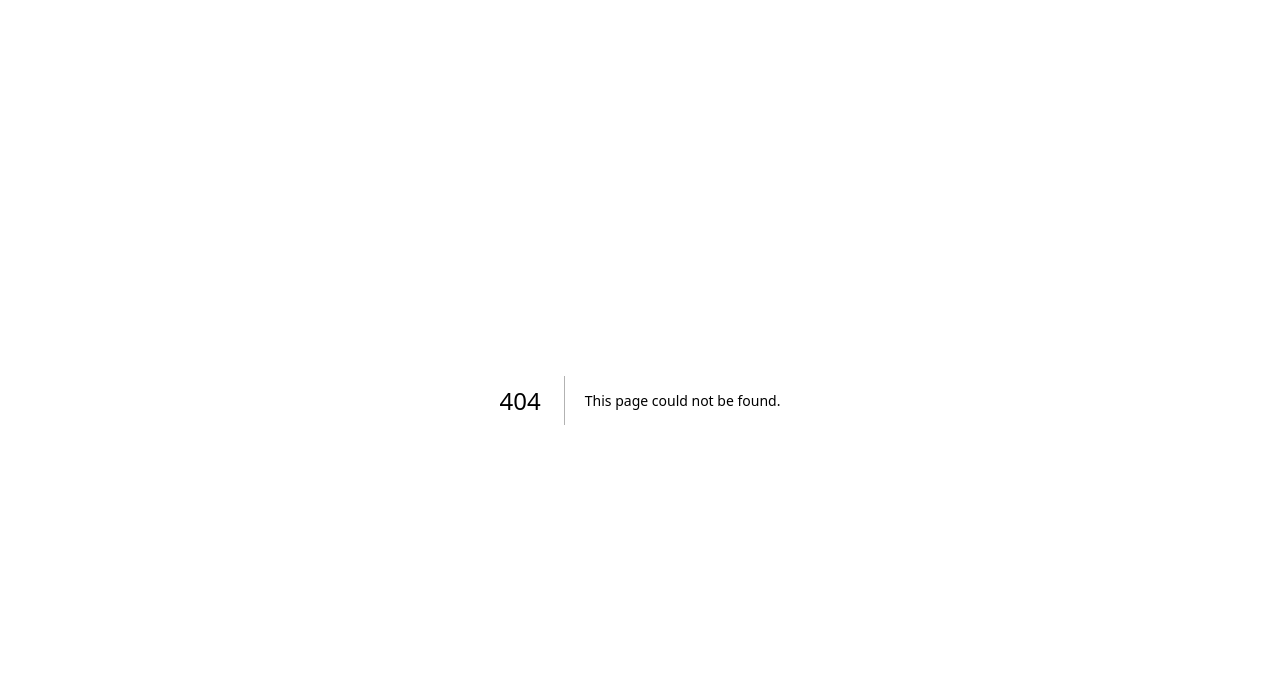
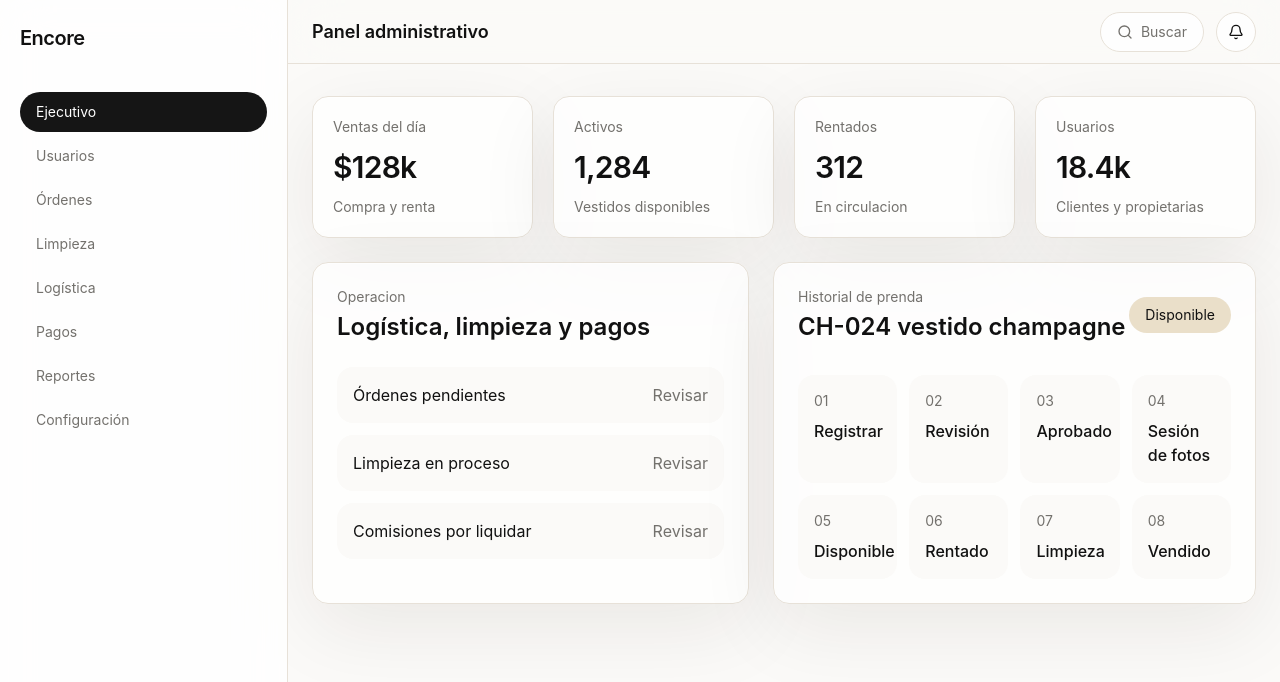
Before and after one commit to chemamaria74-lab/encore-collective, a Next.js app in the folder frontend/: page / in a window 1280 px wide. Before the commit this address had no page. Shown: the top 682 px of the page. Built offline with nearby package versions, Linux system fonts and the light colour scheme.

Commit message:
Add files via upload

```diff
--- /dev/null
+++ b/frontend/src/app/page.tsx
@@ -0,0 +1,31 @@
+import { DashboardShell } from "@/components/dashboard/shell";
+import { GarmentTimeline } from "@/features/dashboard/garment-timeline";
+import { MetricCard } from "@/features/dashboard/metric-card";
+
+export default function AdminDashboard() {
+  return (
+    <DashboardShell role="ROLE_ADMIN" title="Panel administrativo">
+      <div className="grid gap-5 md:grid-cols-4">
+        <MetricCard label="Ventas del día" value="$128k" detail="Compra y renta" />
+        <MetricCard label="Activos" value="1,284" detail="Vestidos disponibles" />
+        <MetricCard label="Rentados" value="312" detail="En circulacion" />
+        <MetricCard label="Usuarios" value="18.4k" detail="Clientes y propietarias" />
+      </div>
+      <div className="mt-6 grid gap-6 xl:grid-cols-[0.95fr_1.05fr]">
+        <div className="rounded-2xl border border-line bg-white/78 p-6 premium-ring">
+          <p className="text-sm text-muted">Operacion</p>
+          <h2 className="mt-1 text-2xl font-semibold">Logística, limpieza y pagos</h2>
+          <div className="mt-6 space-y-3">
+            {["Órdenes pendientes", "Limpieza en proceso", "Comisiones por liquidar"].map((item) => (
+              <div key={item} className="flex justify-between rounded-2xl bg-background p-4">
+                <span>{item}</span>
+                <span className="text-muted">Revisar</span>
+              </div>
+            ))}
+          </div>
+        </div>
+        <GarmentTimeline />
+      </div>
+    </DashboardShell>
+  );
+}
```
